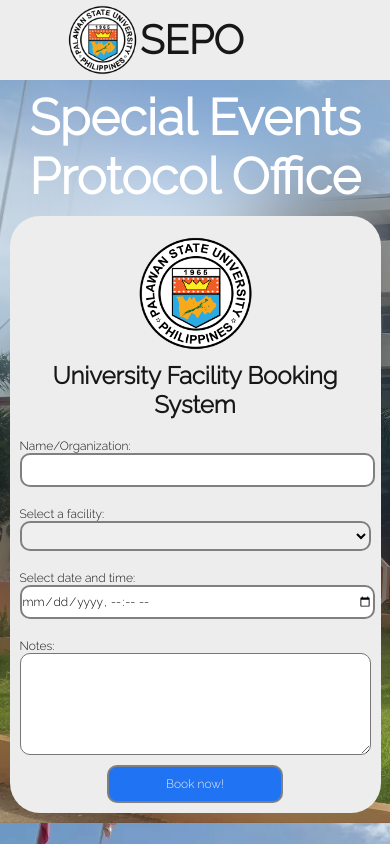
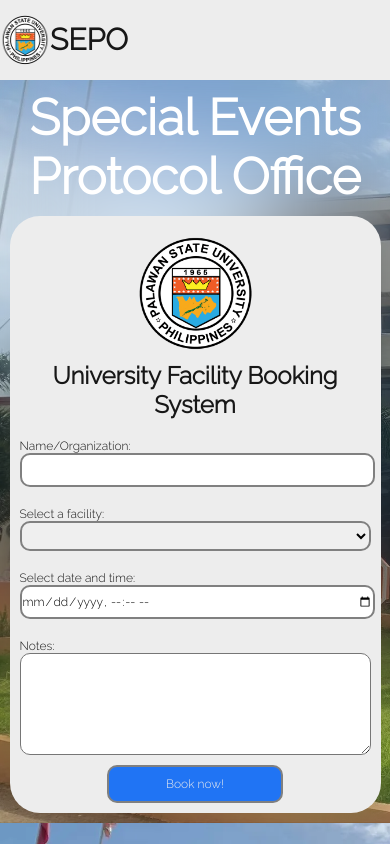
Before and after one commit to raishudesu/UFBS.github.io, a plain HTML site: page index.html in a window 390 px wide. Drawn offline with Linux system fonts and the light colour scheme.

Commit message:
Update style.css

```diff
--- a/style.css
+++ b/style.css
@@ -146,10 +146,19 @@ nav ul li a{
 
     border-radius: 10px;
 }
-
-@media screen and (max-width: 390px){
+@media screen and (max-width: 1733px){
+    nav ul li{
+        display: none;
+    }
+}
+@media screen and (max-width: 820px){
     #logo{
-        margin-left: 65px;
+        margin-left: 0;
+        width: 50px;
+        height: 50px;
+    }
+    nav label{
+        font-size: 30px;
     }
     .header{
         width: 100%;
```
